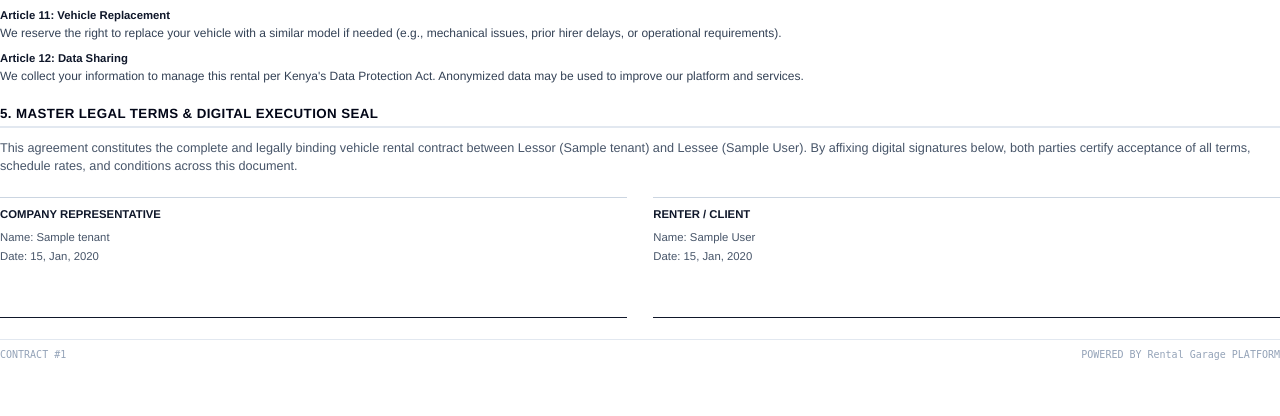
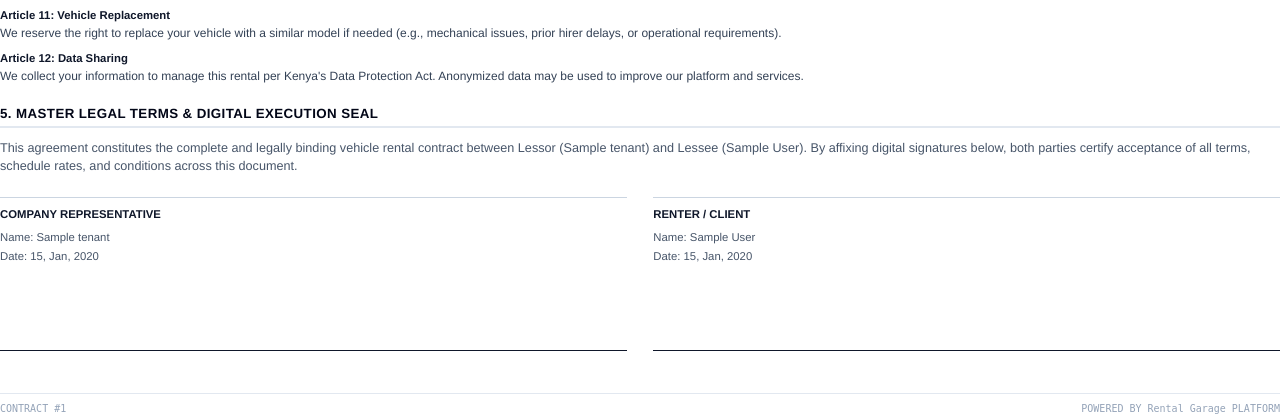
Before and after one commit to ronnyokumu7-arch/rental-manager-backend, a Python web app: template app/templates/contract_premium.html in a window 1280 px wide. Shown: the part 1714-2130 px from the top of the page. Before the commit the page ends 2074 px from the top, so only its background shows below. Run offline with Jinja, Linux system fonts and the light colour scheme; the template is opened without the code that fills it: most values are stand-ins (such as "Sample title", 1, 10 or a date in 2020); grey boxes marked "Sample" are stand-in pictures.

Commit message:
feat: still on it

```diff
--- a/app/templates/contract_premium.html
+++ b/app/templates/contract_premium.html
@@ -367,19 +367,21 @@
             font-size: 8.5pt;
         }
 
+/* ✅ FIXED: Larger container to prevent clipping the signature image */
 .signature-line {
-            margin-top: 12pt;
+    position: relative;
+    height: 50pt; /* Increased from 28pt */
     border-bottom: 1pt solid #0f172a;
-            height: 28pt;
-            position: relative;
+    margin-top: 15pt;
+    margin-bottom: 15pt;
 }
 
 .signature-line img {
     position: absolute;
-            bottom: 1pt;
+    bottom: 2pt; /* Sit slightly above the border line */
     left: 0;
-            max-height: 26pt;
-            max-width: 130pt;
+    max-height: 45pt; /* Allow image to grow without being clipped */
+    max-width: 150pt;
 }
 
         .audit-stamp {
```
Lines whose indentation alone changed are shown as unchanged.
